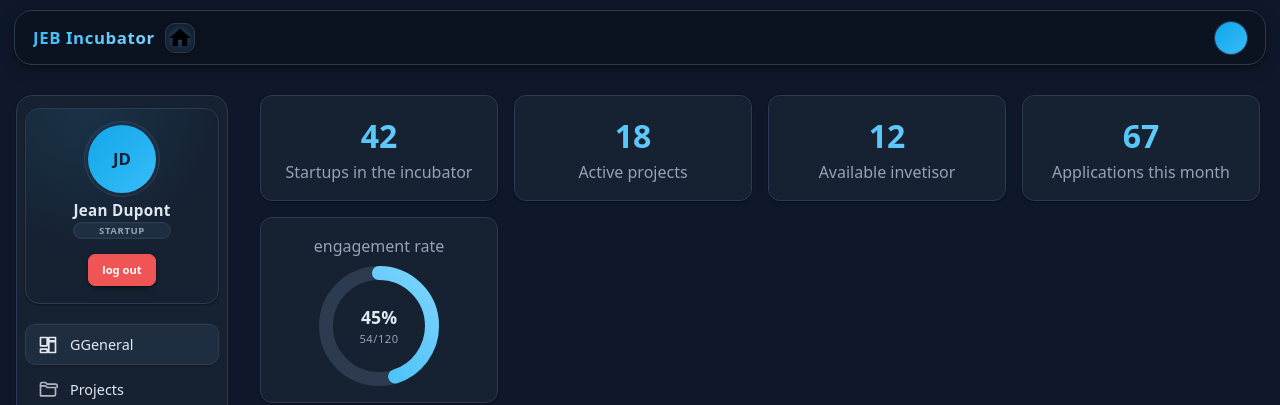
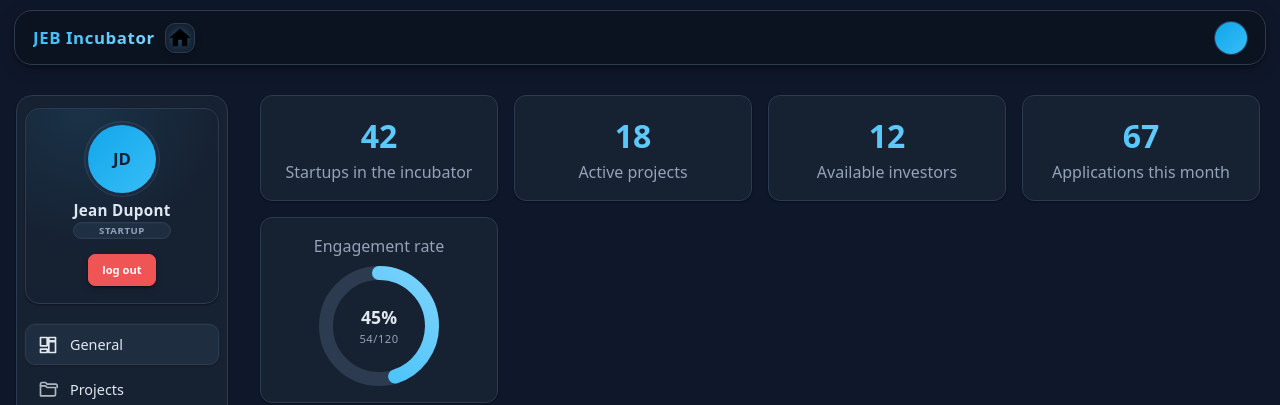
Before and after one commit to Aincrad-Flux/NextRise, a React (Vite) app in the folder frontend/: page /startup in a window 1280 px wide. Shown: the top 405 px of the page. Built offline with nearby package versions, Linux system fonts and the light colour scheme.

Commit message:
[fix] correct typos and update labels in various components from French to English

```diff
--- a/frontend/src/components/Dashboard.jsx
+++ b/frontend/src/components/Dashboard.jsx
@@ -1,7 +1,7 @@
 const stats = [
   { label: 'Startups in the incubator', value: 42 },
   { label: 'Active projects', value: 18 },
-  { label: 'Available invetisor', value: 12 },
+  { label: 'Available investors', value: 12 },
   { label: 'Applications this month', value: 67 },
 ]
 
@@ -26,7 +26,7 @@ export default function Dashboard() {
           </div>
         ))}
         <div className="card engagement-card">
-          <div className="card-label" style={{ marginBottom: '.5rem' }}>engagement rate</div>
+          <div className="card-label" style={{ marginBottom: '.5rem' }}>Engagement rate</div>
           <div className="pie-wrapper">
             <PieChart engaged={engagements.engaged} total={engagements.total} />
             <div className="pie-center">
--- a/frontend/src/components/ProjectModal.jsx
+++ b/frontend/src/components/ProjectModal.jsx
@@ -85,7 +85,7 @@ export default function ProjectModal({ project, onClose }) {
     <div className="modal-overlay" onClick={onClose}>
       <div className="modal" onClick={e => e.stopPropagation()}>
         <button className="close-btn" onClick={onClose} aria-label="Fermer">×</button>
-        <button className="export-btn" onClick={handleExport}>Exporter</button>
+        <button className="export-btn" onClick={handleExport}>Export</button>
         <div ref={contentRef} className="modal-content" style={{ color: '#000' }}>
           {nameEntry && <h2>{nameEntry[1]}</h2>}
           {descriptionEntry && (
--- a/frontend/src/components/ProjectsPanel.jsx
+++ b/frontend/src/components/ProjectsPanel.jsx
@@ -8,7 +8,7 @@ export default function ProjectsPanel() {
 
   return (
     <section className="panel">
-      <div className="panel-header"><h2>Projets</h2></div>
+      <div className="panel-header"><h2>Projects</h2></div>
       <div className="table">
         <div className="table-row table-head">
           <div>Name</div>
--- a/frontend/src/components/Sidebar.jsx
+++ b/frontend/src/components/Sidebar.jsx
@@ -2,7 +2,7 @@ import { useState } from 'react'
 import UserCard from './UserCard.jsx'
 
 const navItems = [
-  { key: 'general', label: 'GGeneral', icon: DashboardIcon },
+  { key: 'general', label: 'General', icon: DashboardIcon },
   { key: 'projects', label: 'Projects', icon: FolderIcon },
 ]
 
--- a/frontend/src/pages/Projects.jsx
+++ b/frontend/src/pages/Projects.jsx
@@ -73,7 +73,7 @@ export default function Projects() {
                                 <h2>{p.name}</h2>
                                 <div className="description">
                                     <p>{desc}</p>
-                                    <button className="read-more-btn" onClick={(e) => { e.stopPropagation(); setActiveProject(p); }}>Détails</button>
+                                    <button className="read-more-btn" onClick={(e) => { e.stopPropagation(); setActiveProject(p); }}>Details</button>
                                 </div>
                             </article>
                         );
```
Also changed, not shown: 1 other file (tests, documents, lock files or other folders).
